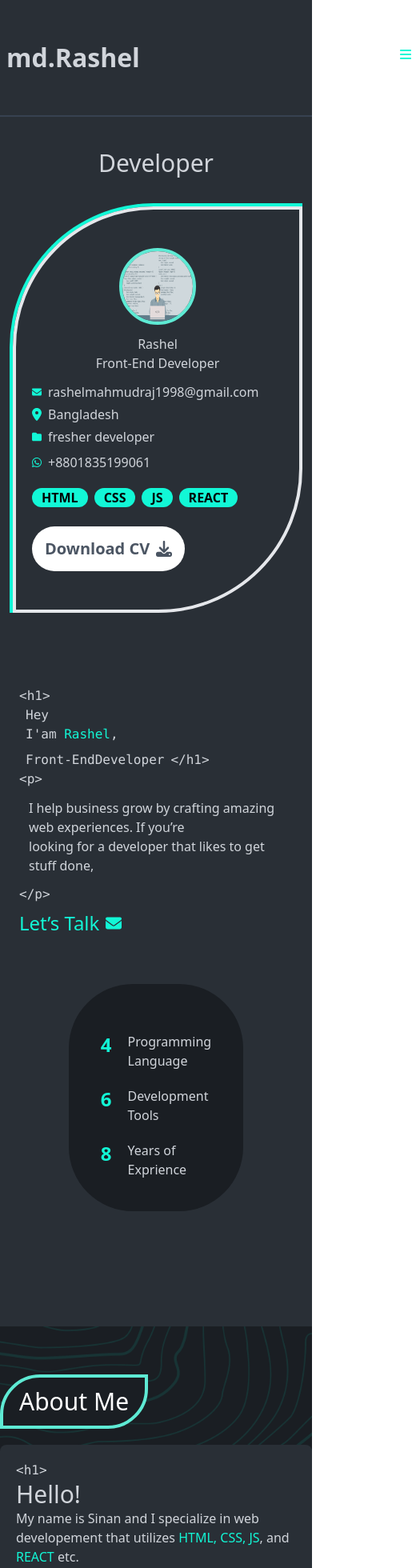
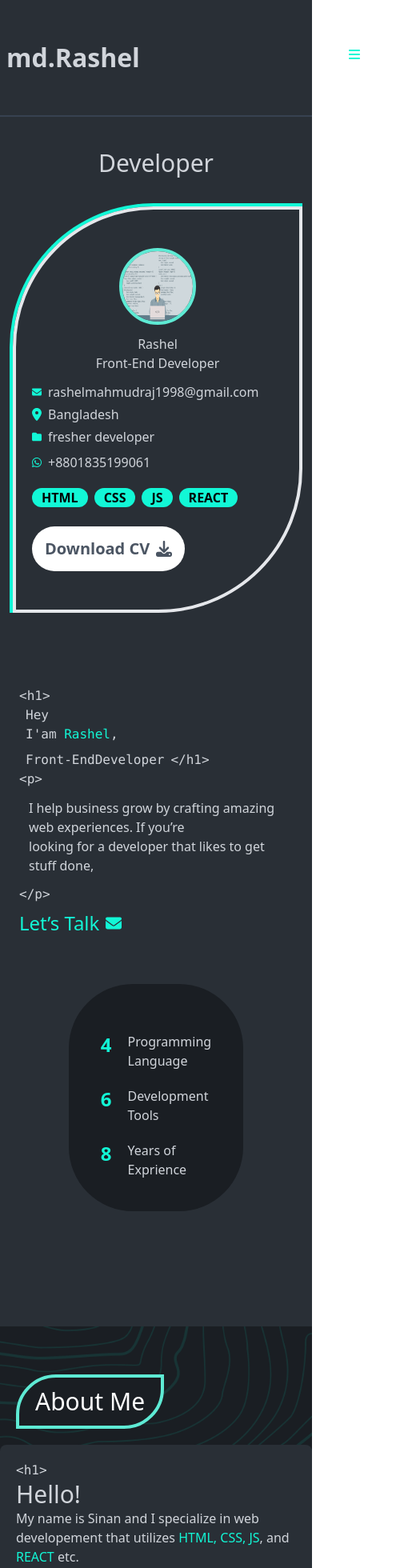
Before and after one commit to rashelmahomud/protfolio-project, a Next.js app: page / in a window 390 px wide. Shown: the top 1960 px of the page at 80% size, 520 px wide, since content can reach past the window. Built offline with nearby package versions, Linux system fonts and the light colour scheme.

Commit message:
update code

```diff
--- a/src/components/home/About.jsx
+++ b/src/components/home/About.jsx
@@ -9,7 +9,7 @@ const HomeAbout = () => {
       <Util />
       <div className="relative z-10 flex lg:flex-row flex-col justify-center gap-20">
         <div className="lg:w-[700px]">
-          <button className="bg-[#1A1E23] text-white text-3xl my-5 p-5 border-4 border-teal-300 px-5 py-3 rounded-tl-[50px] rounded-br-[50px]">
+          <button className="bg-[#1A1E23] text-white text-3xl my-5 lg:ml-0 ml-5 p-5 border-4 border-teal-300 px-5 py-3 rounded-tl-[50px] rounded-br-[50px]">
             About Me
           </button>
 
--- a/src/components/home/Skill.jsx
+++ b/src/components/home/Skill.jsx
@@ -17,7 +17,7 @@ import Line from "../shared/Line";
 const Skill = () => {
   return (
     <div className='bg-[url("/assates/abc5.png")] bg-no-repeat bg-center bg-cover'>
-      <div className=" bg-[#1A1E23] bg-opacity-60 p-20">
+      <div className=" bg-[#1A1E23] bg-opacity-80 p-20">
         <div>
           <div className="flex justify-center gap-20">
             <div className="ml-32">
--- a/src/components/shared/header.jsx
+++ b/src/components/shared/header.jsx
@@ -18,7 +18,7 @@ const Header = () => {
         <div className="text-[32px]">
           <Link href={'/'}><span>md.Rashel</span></Link>
         </div>
-        <div className="flex flex-row-reverse ml-16">
+        <div className="flex flex-row-reverse lg:ml-16">
           <div onClick={() => setOpen(!open)} className="w-5 text-[#12F7D6] lg:hidden">
             {open ? <FontAwesomeIcon icon={faXmark} /> : <FontAwesomeIcon icon={faBars} />}
           </div>
```
